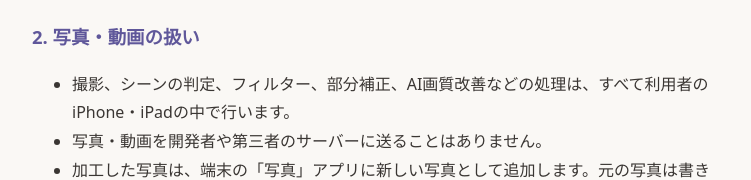
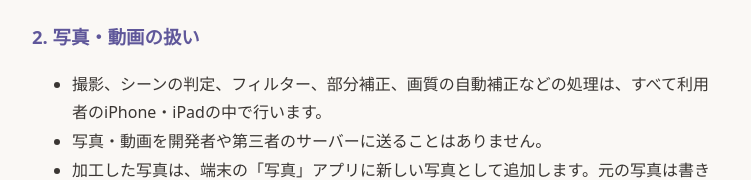
Before and after one commit to itmnrg/itmnrg.github.io, a plain HTML site: page hayumi/privacy.html in a window 1280 px wide. Shown: the part 314-494 px from the top of the page, without its empty margins (264-1015 px from the left). Drawn offline with Linux system fonts and the light colour scheme.

Commit message:
Hayumi: 「AI画質改善」を「画質の自動補正」に変更（privacy.html）
Co-Authored-By: Claude Opus 5.5 <noreply@anthropic.com>

```diff
--- a/hayumi/privacy.html
+++ b/hayumi/privacy.html
@@ -17,7 +17,7 @@
 
 <h2>2. 写真・動画の扱い</h2>
 <ul>
-<li>撮影、シーンの判定、フィルター、部分補正、AI画質改善などの処理は、すべて利用者のiPhone・iPadの中で行います。</li>
+<li>撮影、シーンの判定、フィルター、部分補正、画質の自動補正などの処理は、すべて利用者のiPhone・iPadの中で行います。</li>
 <li>写真・動画を開発者や第三者のサーバーに送ることはありません。</li>
 <li>加工した写真は、端末の「写真」アプリに新しい写真として追加します。元の写真は書き換えません。</li>
 <li>保存する時の位置情報は、初期設定では削除します（設定で変えられます）。</li>
```
